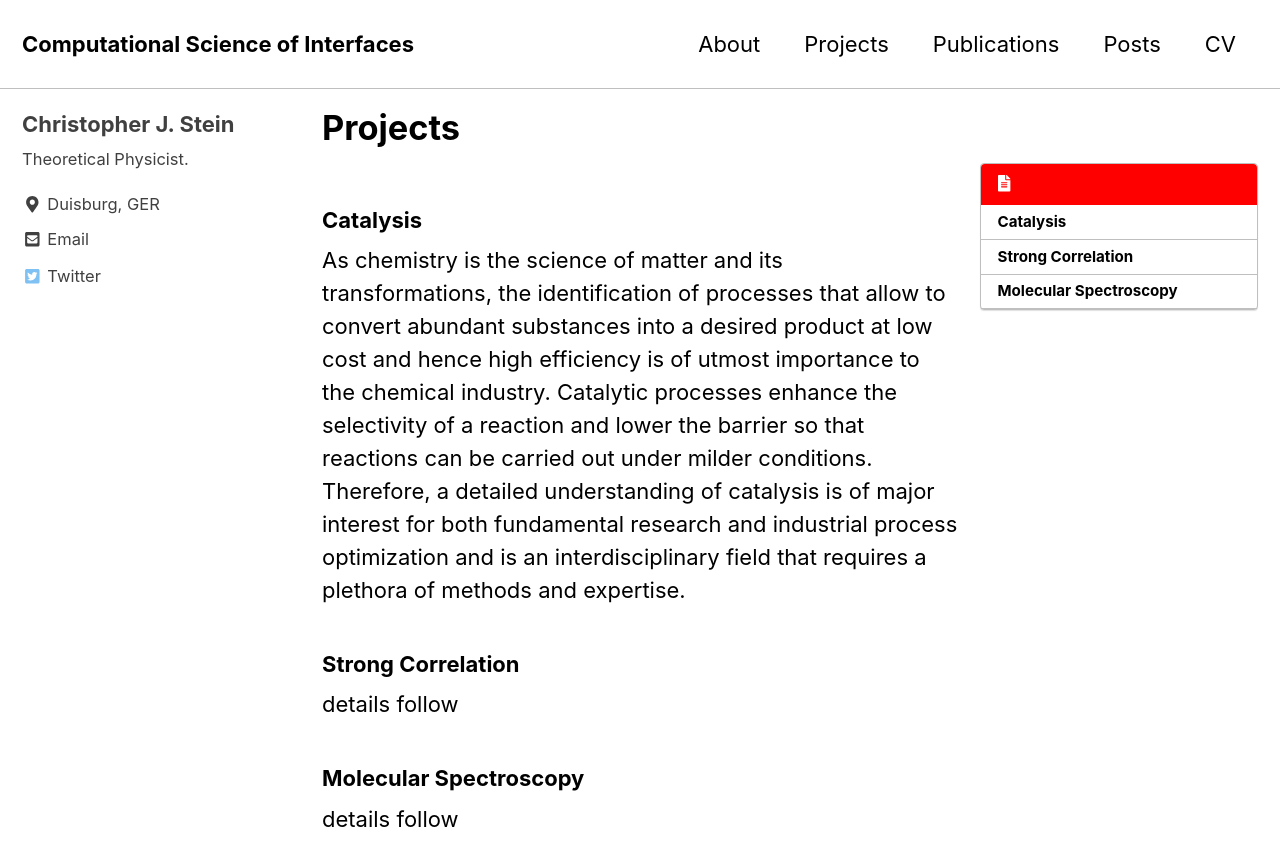
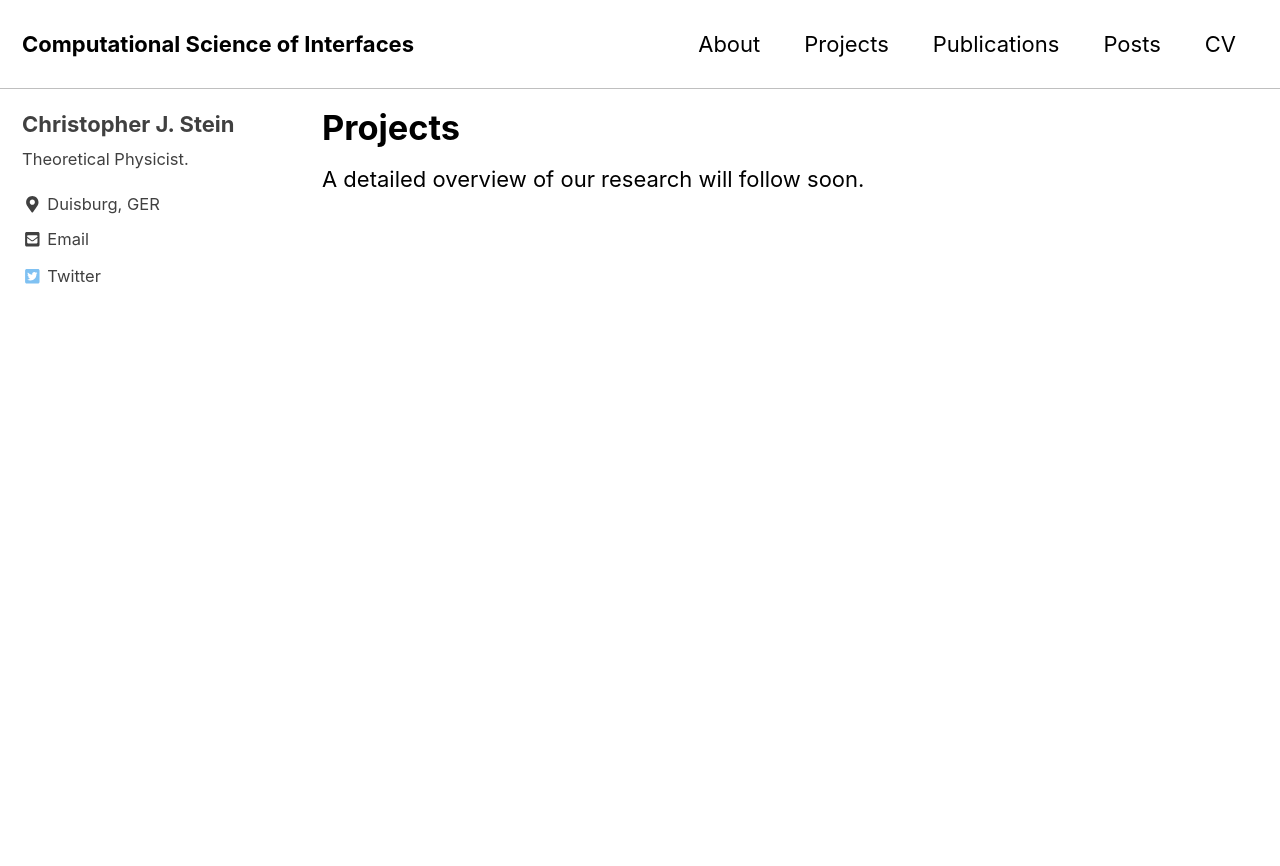
Before and after one commit to steinc/steinc.github.io, a Jekyll site: the page built from _pages/projects.md, in a window 1280 px wide and 900 px high. Shown: the top 866 px of the window. Built offline with Jekyll 4.4.1, drawn with Linux system fonts in a browser that asks for light colours; cached includes are drawn as plain includes; nearby versions of some CDN libraries.

Commit message:
projects to follow

```diff
--- a/_pages/projects.md
+++ b/_pages/projects.md
@@ -2,17 +2,8 @@
 layout: single
 title: Projects
 permalink: /projects/
-toc: true
+toc: false
 toc_sticky: true
 ---
 
-### Catalysis
-As chemistry is the science of matter and its transformations, the identification of processes that allow to convert abundant substances into a desired product at low cost and hence high efficiency is of utmost importance to the chemical industry.
-Catalytic processes enhance the selectivity of a reaction and lower the barrier so that reactions can be carried out under milder conditions.
-Therefore, a detailed understanding of catalysis is of major interest for both fundamental research and industrial process optimization and is an interdisciplinary field that requires a plethora of methods and expertise.
-
-### Strong Correlation
-details follow
-
-### Molecular Spectroscopy
-details follow
+A detailed overview of our research will follow soon.
```
